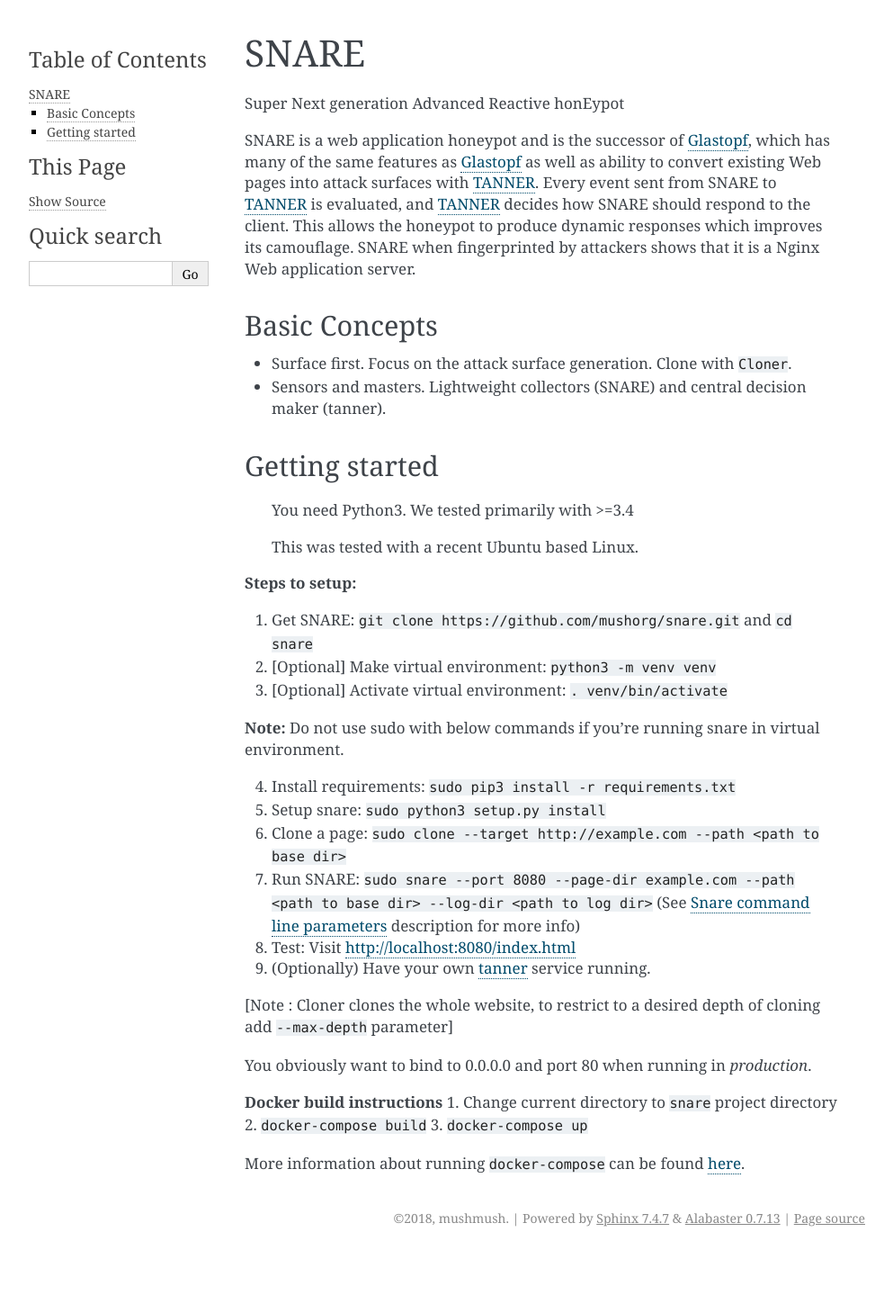
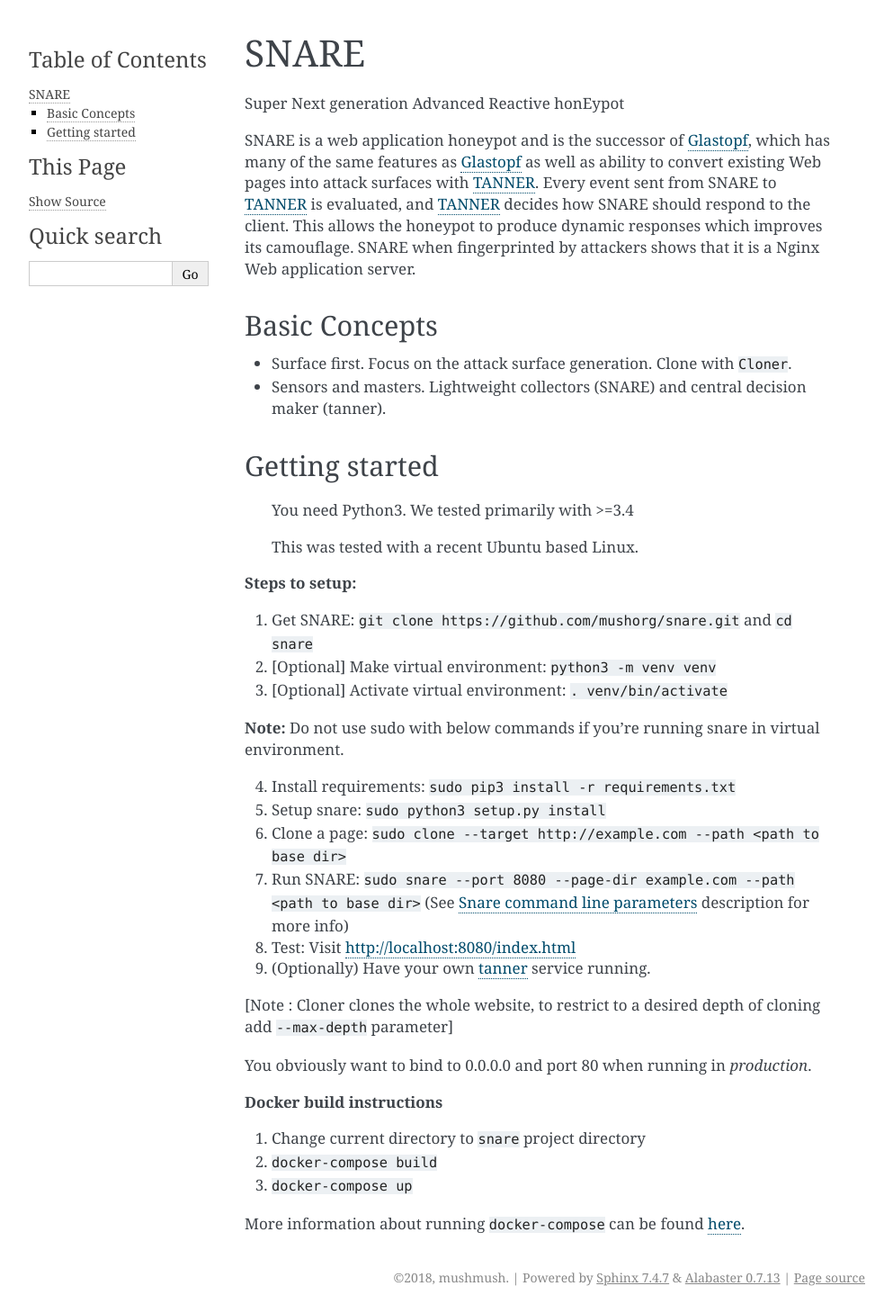
Before and after one commit to mushorg/snare, a Sphinx documentation site: the page built from docs/quick-start.rst, in a window 1280 px wide. Shown: the whole page at 90% size, without its empty margins (148-1141 px from the left). Built offline with Sphinx 7.4.7, drawn with Linux system fonts in a browser that asks for light colours; before the commit the page ends 1393 px from its top, so only the background shows below that.

Commit message:
Updated Quick Start docs

```diff
--- a/docs/quick-start.rst
+++ b/docs/quick-start.rst
@@ -40,7 +40,7 @@
 
 6. Clone a page: ``sudo clone --target http://example.com --path <path to base dir>``
 
-7. Run SNARE: ``sudo snare --port 8080 --page-dir example.com --path <path to base dir> --log-dir <path to log dir>`` (See :doc:`parameters` description for more info)
+7. Run SNARE: ``sudo snare --port 8080 --page-dir example.com --path <path to base dir>`` (See :doc:`parameters` description for more info)
 
 8. Test: Visit http://localhost:8080/index.html
 
@@ -53,6 +53,7 @@
 You obviously want to bind to 0.0.0.0 and port 80 when running in *production*.
 
 **Docker build instructions**
+
 1. Change current directory to ``snare`` project directory
 2. ``docker-compose build``
 3. ``docker-compose up``
```
